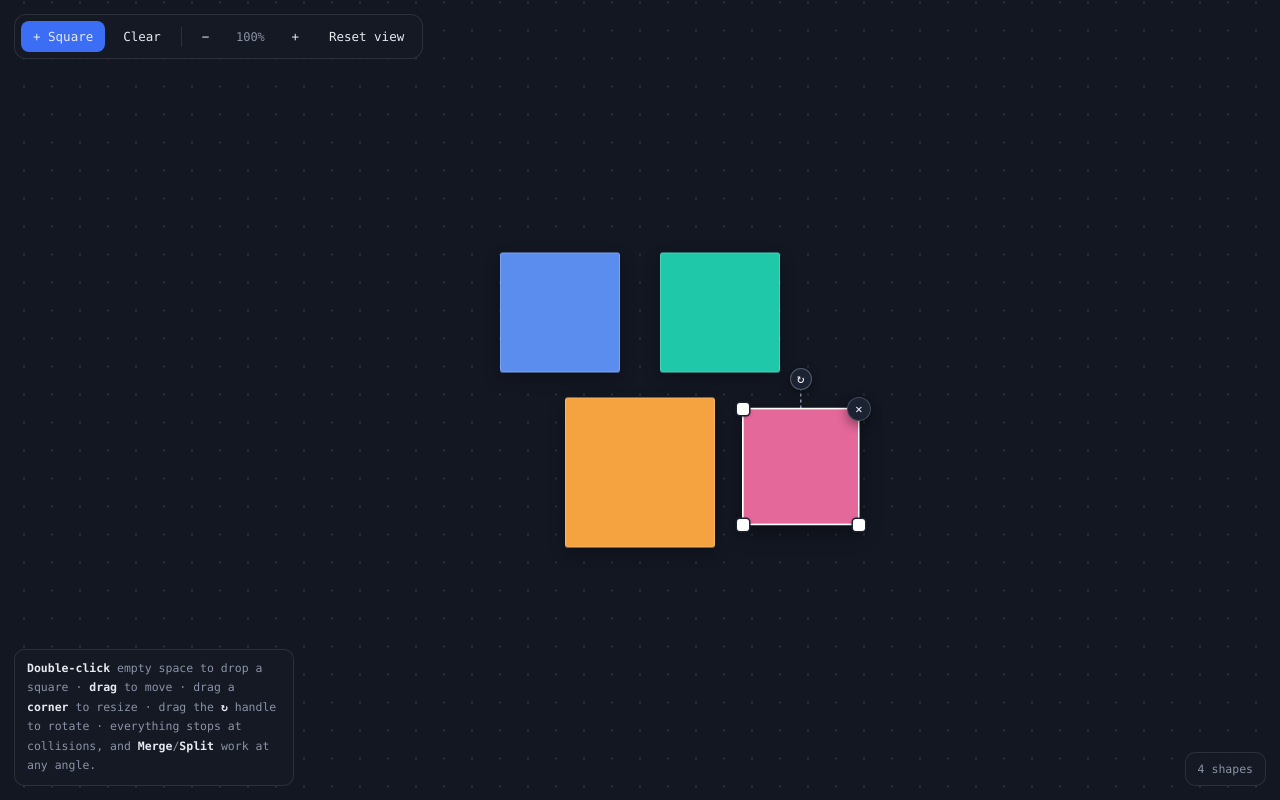
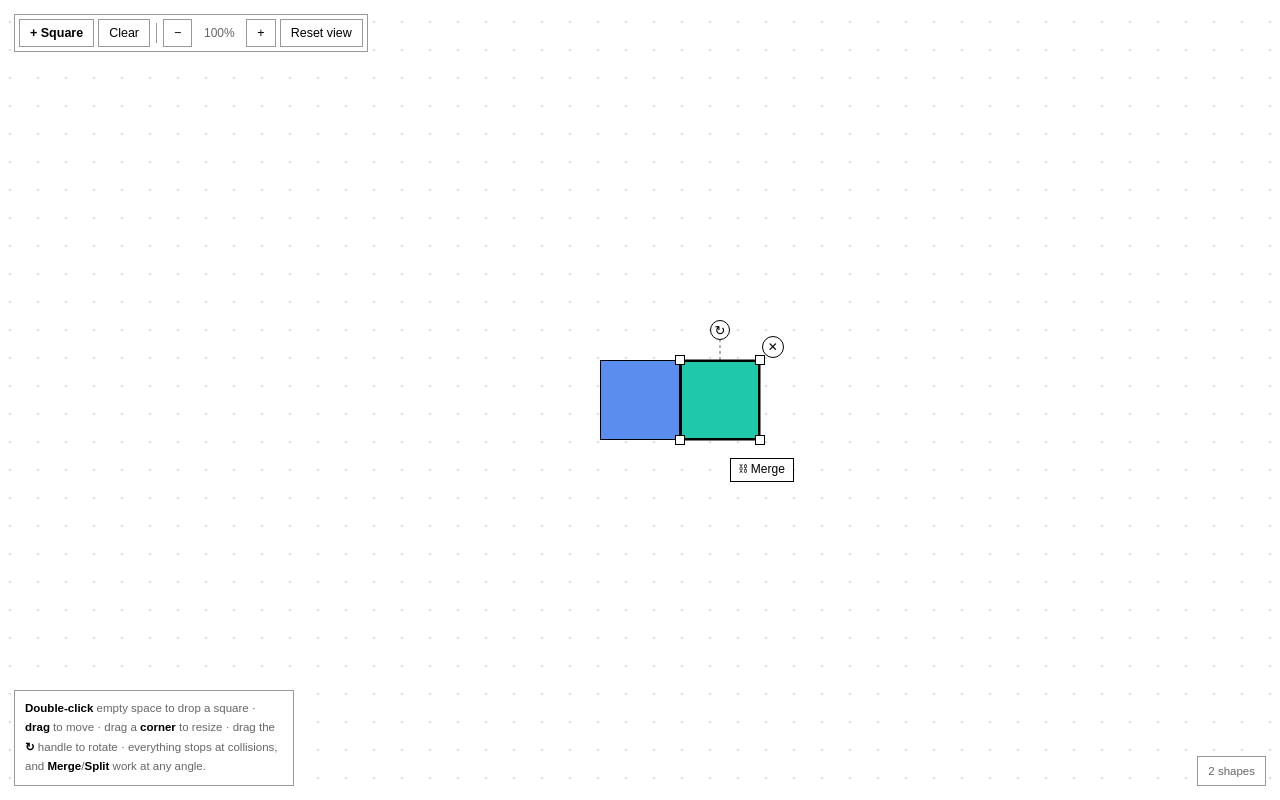
Before and after one commit to jayyswan/squarium, a plain HTML site: page index.html in a window 1280 px wide. Both pictures are taken after a click on the button "+ Square". Drawn offline with Linux system fonts and the light colour scheme.

Commit message:
Update index.html

```diff
--- a/index.html
+++ b/index.html
@@ -3,9 +3,9 @@
 <title>Squarium</title>
 <style>
   :root{
-    --bg:#131722; --grid:rgba(255,255,255,0.10); --panel:rgba(22,26,37,0.82);
-    --panel-line:rgba(255,255,255,0.10); --ink:#e7eaf0; --ink-dim:#8b93a7; --accent:#ffffff;
-    --font:ui-monospace,SFMono-Regular,Menlo,Consolas,"Roboto Mono",monospace;
+    --bg:#fff; --grid:#ddd; --panel:#fff;
+    --panel-line:#999; --ink:#000; --ink-dim:#666; --accent:#000;
+    --font:Arial,Helvetica,sans-serif;
   }
   *{box-sizing:border-box}
   html,body{margin:0;height:100%;overflow:hidden;background:var(--bg);font-family:var(--font);color:var(--ink);
@@ -15,47 +15,42 @@
     background-size:var(--gpx) var(--gpx);background-position:var(--gx) var(--gy);}
   #viewport.panning{cursor:grabbing}
   #world{position:absolute;top:0;left:0;transform-origin:0 0;will-change:transform;}
-  .rect{position:absolute;border-radius:3px;cursor:grab;touch-action:none;transform-origin:50% 50%;
-    box-shadow:inset 0 0 0 1px rgba(255,255,255,0.20), 0 6px 16px rgba(0,0,0,0.28);
-    background-image:linear-gradient(160deg, rgba(255,255,255,0.26), rgba(255,255,255,0) 55%);}
+  .rect{position:absolute;cursor:grab;touch-action:none;transform-origin:50% 50%;
+    border:1px solid #000;}
   .rect:active{cursor:grabbing}
-  .rect.sel{box-shadow:inset 0 0 0 1px rgba(255,255,255,0.34), 0 8px 22px rgba(0,0,0,0.40);}
+  .rect.sel{border:2px solid #000;}
 
   #overlay{position:fixed;inset:0;pointer-events:none;}
   #ovsvg{position:absolute;inset:0;width:100%;height:100%;overflow:visible;}
-  #obb{fill:none;stroke:var(--accent);stroke-width:1.5;display:none;}
-  #rotline{stroke:var(--ink-dim);stroke-width:1.5;stroke-dasharray:3 3;display:none;}
-  .handle{position:absolute;width:12px;height:12px;margin:-6px 0 0 -6px;background:#fff;border-radius:3px;
-    box-shadow:0 0 0 1.5px #1b2333,0 1px 4px rgba(0,0,0,0.5);pointer-events:auto;display:none;}
-  #rot{position:absolute;width:22px;height:22px;margin:-11px 0 0 -11px;border-radius:50%;background:#1b2333;
-    color:#fff;display:none;align-items:center;justify-content:center;pointer-events:auto;cursor:grab;
-    font-size:13px;border:1px solid rgba(255,255,255,0.25);box-shadow:0 2px 8px rgba(0,0,0,0.5);}
+  #obb{fill:none;stroke:var(--accent);stroke-width:1;display:none;}
+  #rotline{stroke:var(--ink-dim);stroke-width:1;stroke-dasharray:3 3;display:none;}
+  .handle{position:absolute;width:10px;height:10px;margin:-5px 0 0 -5px;background:#fff;
+    border:1px solid #000;pointer-events:auto;display:none;}
+  #rot{position:absolute;width:20px;height:20px;margin:-10px 0 0 -10px;border-radius:50%;background:#fff;
+    color:#000;display:none;align-items:center;justify-content:center;pointer-events:auto;cursor:grab;
+    font-size:13px;border:1px solid #000;}
   .ovbtn{position:absolute;display:none;align-items:center;justify-content:center;pointer-events:auto;
-    cursor:pointer;font-family:var(--font);font-size:12px;color:#fff;background:#1b2333;
-    border:1px solid rgba(255,255,255,0.18);border-radius:8px;box-shadow:0 4px 12px rgba(0,0,0,0.45);
-    height:26px;padding:0 10px;white-space:nowrap;}
-  #del{width:24px;height:24px;padding:0;border-radius:50%;margin:-12px 0 0 -12px;}
-  #del:hover{background:#e5484d;border-color:#e5484d}
-  #merge:hover{background:#3b6ef5;border-color:#3b6ef5}
-  #split:hover{background:rgba(255,255,255,0.1)}
+    cursor:pointer;font-family:var(--font);font-size:12px;color:#000;background:#fff;
+    border:1px solid #000;height:24px;padding:0 8px;white-space:nowrap;}
+  #del{width:22px;height:22px;padding:0;border-radius:50%;margin:-11px 0 0 -11px;}
+  #del:hover{background:#eee}
+  #merge:hover{background:#eee}
+  #split:hover{background:#eee}
 
-  #bar{position:fixed;top:14px;left:14px;display:flex;gap:6px;align-items:center;padding:6px;border-radius:12px;
-    background:var(--panel);border:1px solid var(--panel-line);backdrop-filter:blur(10px);
-    -webkit-backdrop-filter:blur(10px);z-index:10;}
-  #bar button{font-family:var(--font);font-size:12.5px;color:var(--ink);background:transparent;
-    border:1px solid transparent;border-radius:8px;padding:7px 11px;cursor:pointer;white-space:nowrap;}
-  #bar button:hover{background:rgba(255,255,255,0.07)}
-  #bar button:active{background:rgba(255,255,255,0.12)}
-  #bar .primary{background:#3b6ef5;} #bar .primary:hover{background:#4d7bf7}
+  #bar{position:fixed;top:14px;left:14px;display:flex;gap:4px;align-items:center;padding:4px;
+    background:var(--panel);border:1px solid var(--panel-line);z-index:10;}
+  #bar button{font-family:var(--font);font-size:12.5px;color:var(--ink);background:#fff;
+    border:1px solid var(--panel-line);padding:6px 10px;cursor:pointer;white-space:nowrap;}
+  #bar button:hover{background:#eee}
+  #bar button:active{background:#ddd}
+  #bar .primary{font-weight:bold;}
   #bar .sep{width:1px;height:20px;background:var(--panel-line);margin:0 2px}
-  #bar .zoom{min-width:46px;text-align:center;color:var(--ink-dim);font-size:12px;padding:7px 4px}
+  #bar .zoom{min-width:46px;text-align:center;color:var(--ink-dim);font-size:12px;padding:6px 4px}
   #hint{position:fixed;bottom:14px;left:14px;z-index:10;color:var(--ink-dim);font-size:11.5px;line-height:1.7;
-    background:var(--panel);border:1px solid var(--panel-line);border-radius:10px;padding:9px 12px;
-    backdrop-filter:blur(10px);-webkit-backdrop-filter:blur(10px);max-width:280px;}
+    background:var(--panel);border:1px solid var(--panel-line);padding:8px 10px;max-width:280px;}
   #hint b{color:var(--ink);font-weight:600}
   #count{position:fixed;bottom:14px;right:14px;z-index:10;color:var(--ink-dim);font-size:11.5px;
-    background:var(--panel);border:1px solid var(--panel-line);border-radius:10px;padding:9px 12px;
-    backdrop-filter:blur(10px);-webkit-backdrop-filter:blur(10px);}
+    background:var(--panel);border:1px solid var(--panel-line);padding:8px 10px;}
   @media (max-width:560px){#hint{display:none}}
 </style>
 
@@ -94,7 +89,7 @@
   "use strict";
 
   // ---------- Constants ----------
-  const MIN_SIDE = 12, DEFAULT = 116;
+  const MIN_SIDE = 12, DEFAULT = 80;
   const MINZ = 0.3, MAXZ = 4, GRID = 28;
   const TOUCH_EPS = 1.3;          // gap (world units) at/under which shapes count as touching
   const ROT_HANDLE_PX = 30;       // screen offset of the rotate handle above the box
@@ -107,6 +102,7 @@
   let shapes = [];
   let nextId = 1, colorTick = 0, selectedId = null;
   let mode = "idle", start = null;
+  let lastMouse = {x:innerWidth/2, y:innerHeight/2};
 
   // ---------- DOM ----------
   const viewport=document.getElementById("viewport"), world=document.getElementById("world");
@@ -350,7 +346,11 @@
     rotHandle.style.display="flex"; rotHandle.style.left=rp.x+"px"; rotHandle.style.top=rp.y+"px";
     const pos={nw,ne,sw,se};
     for(const h of handles){const p=pos[h.dataset.corner];h.style.display="block";h.style.left=p.x+"px";h.style.top=p.y+"px";}
-    delBtn.style.display="flex"; delBtn.style.left=ne.x+"px"; delBtn.style.top=ne.y+"px";
+    // offset the delete button outward along the NE diagonal so it doesn't cover the resize handle
+    const cS=S(o.center);
+    const ddx=ne.x-cS.x, ddy=ne.y-cS.y, dlen=Math.hypot(ddx,ddy)||1, DEL_OFFSET=18;
+    const delX=ne.x+ddx/dlen*DEL_OFFSET, delY=ne.y+ddy/dlen*DEL_OFFSET;
+    delBtn.style.display="flex"; delBtn.style.left=delX+"px"; delBtn.style.top=delY+"px";
     // merge/split below the lowest corner
     const bottom=[nw,ne,se,sw].reduce((m,p)=>p.y>m.y?p:m, nw);
     let bx=bottom.x-30, by=bottom.y+18;
@@ -413,6 +413,7 @@
 
   window.addEventListener("pointermove", onMove);
   function onMove(e){
+    lastMouse.x=e.clientX; lastMouse.y=e.clientY;
     if(mode==="idle") return;
     const cx=e.clientX, cy=e.clientY;
     if(mode==="pan"){
@@ -466,6 +467,14 @@
     if((e.key==="Delete"||e.key==="Backspace")&&selectedId!=null){e.preventDefault();removeShape(selectedId);}
     else if(e.key==="Escape")select(null);
     else if((e.key==="m"||e.key==="M")&&selectedId!=null)mergeSelected();
+    else if(e.key==="s"||e.key==="S"){const w=s2w(lastMouse.x,lastMouse.y);addSquare(w.x,w.y);}
+    else if(e.key==="Tab"&&shapes.length){
+      e.preventDefault();
+      const idx=shapes.findIndex(s=>s.id===selectedId);
+      const dir=e.shiftKey?-1:1;
+      const next=idx===-1?(dir>0?0:shapes.length-1):(idx+dir+shapes.length)%shapes.length;
+      select(shapes[next].id);
+    }
   });
 
   function centerOnContent(){
@@ -480,7 +489,7 @@
 
   // ---------- Seed ----------
   pan.x=innerWidth/2; pan.y=innerHeight/2; updateView();
-  addSquare(-150,-40,120); addSquare(10,-40,120); addSquare(-70,120,150);
+  addSquare(0,0);
   select(null); centerOnContent();
 })();
 </script>
```
